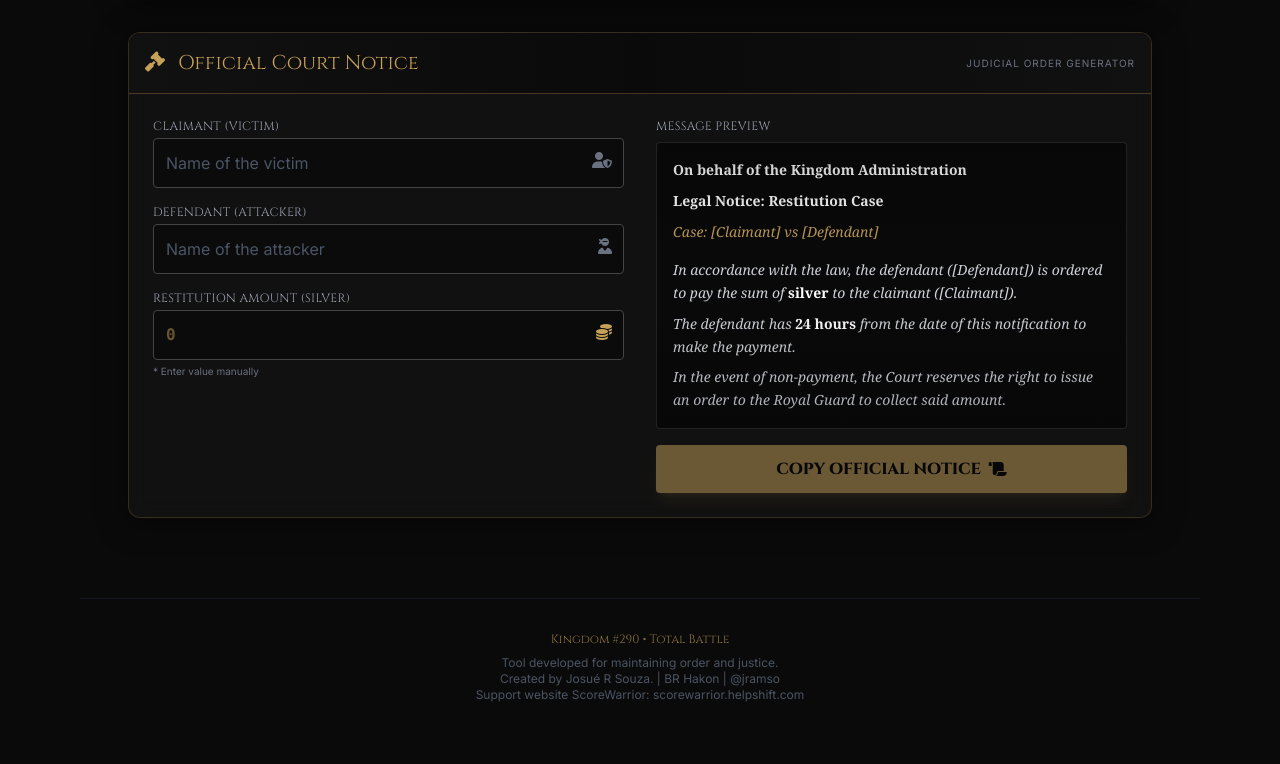
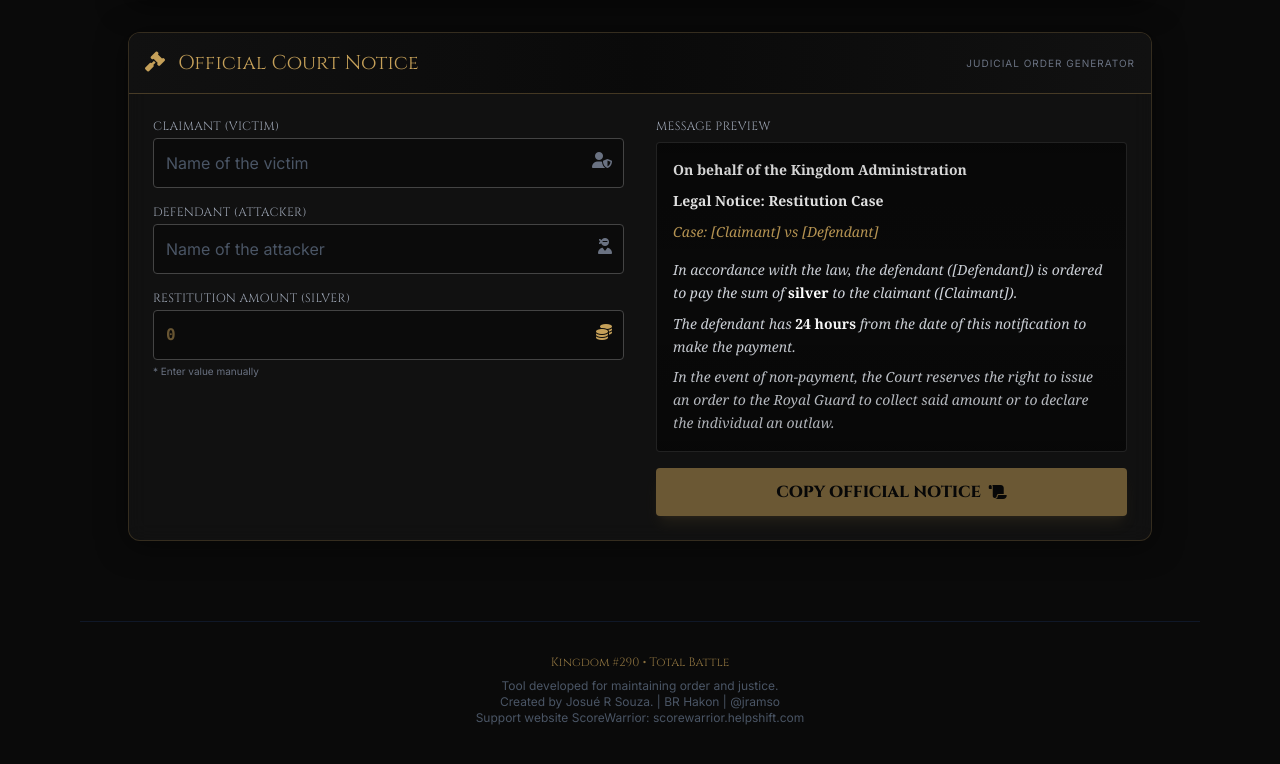
Before and after one commit to Kingdom290Court/Kingdom290, a Vue app in the folder K290CourtPage/: page / in a window 1280 px wide. Shown: the part 2114-2878 px from the top of the page. Built offline with nearby package versions, Linux system fonts and the light colour scheme.

Commit message:
feat: update message court notice

```diff
--- a/K290CourtPage/src/components/CourtNotice.vue
+++ b/K290CourtPage/src/components/CourtNotice.vue
@@ -58,7 +58,7 @@
 
             <p class="mb-2">The defendant has <strong class="text-white not-italic">24 hours</strong> from the date of this notification to make the payment.</p>
 
-            <p>In the event of non-payment, the Court reserves the right to issue an order to the Royal Guard to collect said amount.</p>
+            <p>In the event of non-payment, the Court reserves the right to issue an order to the Royal Guard to collect said amount or to declare the individual an outlaw.</p>
           </div>
 
           <button @click="copyNotice"
@@ -100,7 +100,8 @@ In accordance with the law, the defendant (${defendant.value}) is ordered to pay
 
 The defendant has 24 hours from the date of this notification to make the payment.
 
-In the event of non-payment, the Court reserves the right to issue an order to the Royal Guard to collect said amount.`;
+
+In the event of non-payment, the Court reserves the right to issue an order to the Royal Guard to collect the said amount or to declare the individual an outlaw.`;
 
   navigator.clipboard.writeText(text).then(() => {
     showCopied.value = true;
```
